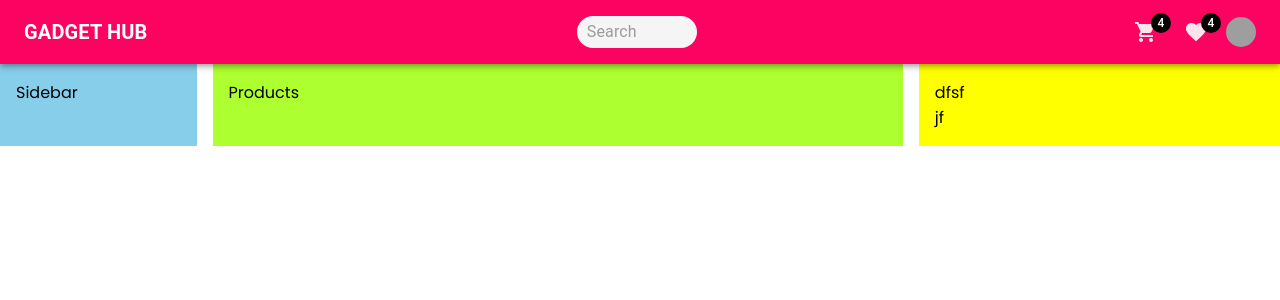
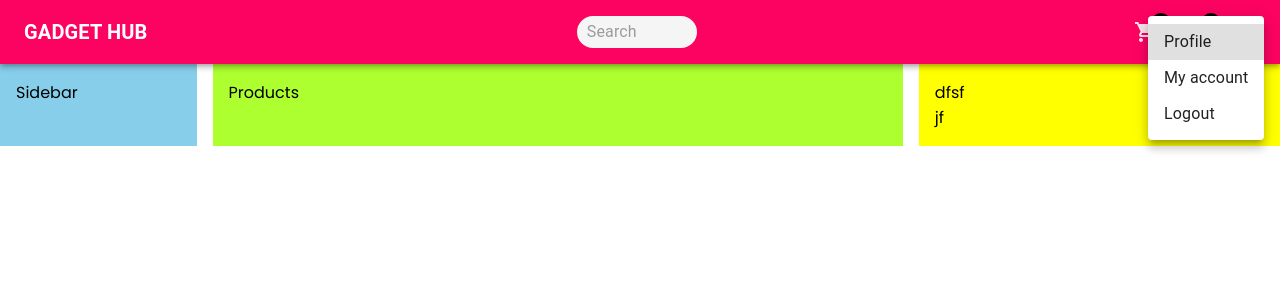
Before and after one commit to Malith-Anjana/Gadget-Hub, a React (Vite) app: page / in a window 1280 px wide. Both pictures are taken after a click on the element 1240 px from the left and 32 px from the top of the page. Shown: the top 300 px of the page. Built offline with nearby package versions, Linux system fonts and the light colour scheme; grey boxes are pictures that could not be loaded.

Commit message:
Completed Navbar

```diff
--- a/src/components/Navbar/Navbar.tsx
+++ b/src/components/Navbar/Navbar.tsx
@@ -1,12 +1,13 @@
 import DevicesOtherIcon from "@mui/icons-material/DevicesOther";
-import { AppBar, Typography, InputBase, Avatar } from "@mui/material";
+import { AppBar, Typography, InputBase, Avatar, Menu, MenuItem } from "@mui/material";
 import { Icons, Search, StyledBadge, StyledToolbar, UserBox } from "./styled.component";
 import IconButton from '@mui/material/IconButton';
 import ShoppingCartIcon from '@mui/icons-material/ShoppingCart';
 import FavoriteIcon from '@mui/icons-material/Favorite';
 import { theme } from "../../theme/theme";
-
+import {useState} from 'react'
 const Navbar = () => {
+  const [open, setOpen] = useState<boolean>(false);
   return (
     <AppBar sx={{ bgcolor: "" }} position="sticky">
       <StyledToolbar>
@@ -32,15 +33,35 @@ const Navbar = () => {
               < FavoriteIcon sx={{color:theme.palette.primary.light}}/>
             </StyledBadge>
           </IconButton>
-          <Avatar sx={{ width: 30, height: 30 }} alt="Remy Sharp" src="https://images.unsplash.com/photo-1599566150163-29194dcaad36?ixlib=rb-4.0.3&ixid=M3wxMjA3fDB8MHxzZWFyY2h8NHx8YXZhdGFyfGVufDB8fDB8fHww&auto=format&fit=crop&w=600&q=60" />
+          <Avatar onClick={()=> setOpen(true)} sx={{ width: 30, height: 30 }} alt="Remy Sharp" src="https://images.unsplash.com/photo-1599566150163-29194dcaad36?ixlib=rb-4.0.3&ixid=M3wxMjA3fDB8MHxzZWFyY2h8NHx8YXZhdGFyfGVufDB8fDB8fHww&auto=format&fit=crop&w=600&q=60" />
 
         </Icons>
         <UserBox>
-        <Avatar sx={{ width: 30, height: 30 }} alt="Remy Sharp" src="https://images.unsplash.com/photo-1599566150163-29194dcaad36?ixlib=rb-4.0.3&ixid=M3wxMjA3fDB8MHxzZWFyY2h8NHx8YXZhdGFyfGVufDB8fDB8fHww&auto=format&fit=crop&w=600&q=60" />
+        <Avatar onClick={()=> setOpen(true)} sx={{ width: 30, height: 30 }} alt="Remy Sharp" src="https://images.unsplash.com/photo-1599566150163-29194dcaad36?ixlib=rb-4.0.3&ixid=M3wxMjA3fDB8MHxzZWFyY2h8NHx8YXZhdGFyfGVufDB8fDB8fHww&auto=format&fit=crop&w=600&q=60" />
         <Typography>John</Typography>
         </UserBox>
 
       </StyledToolbar>
+      <Menu
+        id="basic-menu"
+        open={open}
+        onClose={()=> setOpen(false)}
+        MenuListProps={{
+          'aria-labelledby': 'basic-button',
+        }}
+        anchorOrigin={{
+          vertical:'top',
+          horizontal:'right'
+        }}
+        transformOrigin={{
+          vertical:'top',
+          horizontal:'right'
+        }}
+      >
+        <MenuItem>Profile</MenuItem>
+        <MenuItem>My account</MenuItem>
+        <MenuItem>Logout</MenuItem>
+      </Menu>
     </AppBar>
   );
 };
```
